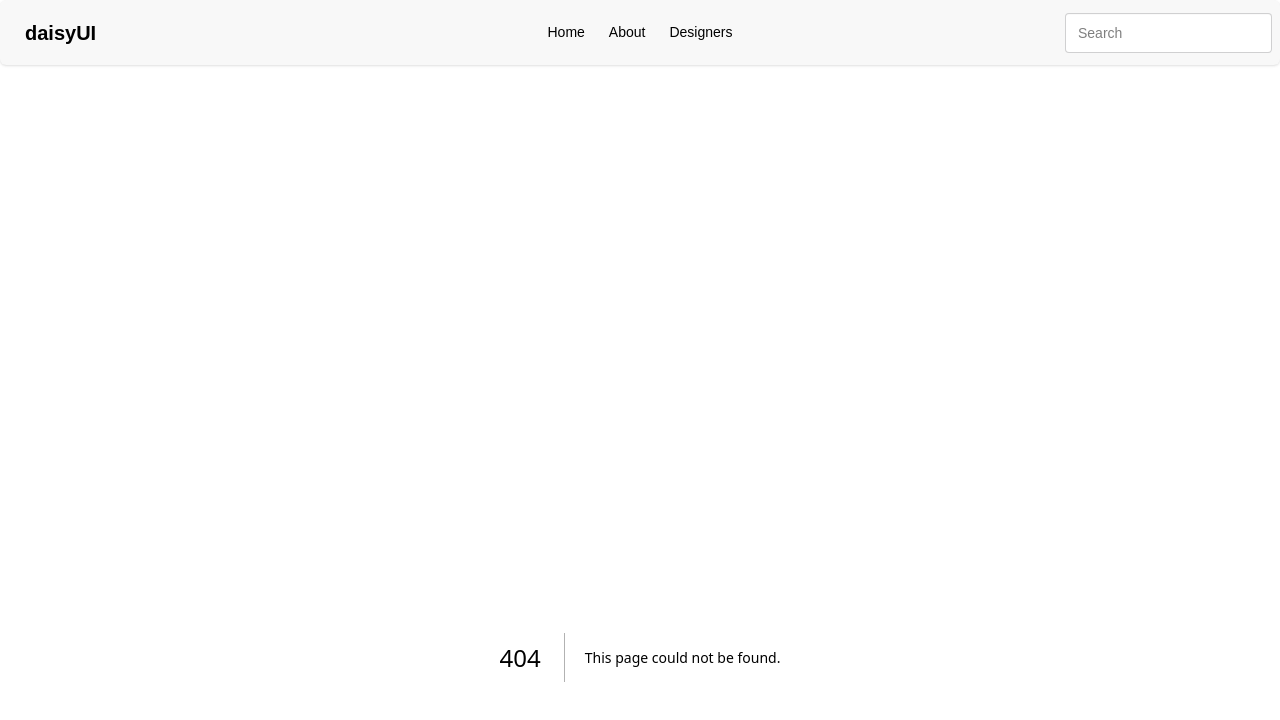
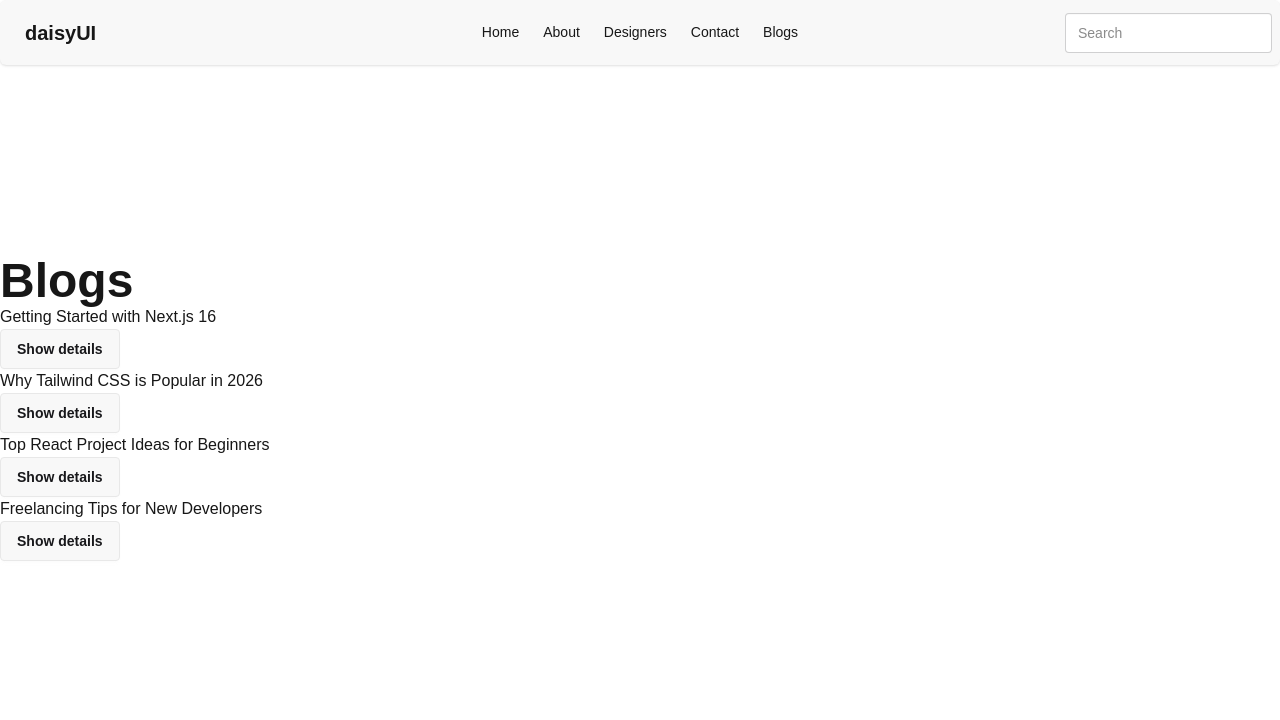
Before and after one commit to Morshedul-developer/next.js-foundation, a Next.js app: page /blogs in a window 1280 px wide. Before the commit this address had no page. Shown: the top 720 px of the page. Built offline with nearby package versions, Linux system fonts and the light colour scheme.

Commit message:
explored nested route

```diff
--- /dev/null
+++ b/src/app/blogs/[blogId]/page.jsx
@@ -0,0 +1,59 @@
+const blogs = [
+  {
+    id: 1,
+    title: "Getting Started with Next.js 16",
+    author: "Nijhum Khandoker",
+    category: "Web Development",
+    image: "/images/blog1.jpg",
+    date: "2026-04-21",
+    readTime: "5 min read",
+    description:
+      "Learn the basics of Next.js 16 including routing, layouts, and server components."
+  },
+  {
+    id: 2,
+    title: "Why Tailwind CSS is Popular in 2026",
+    author: "Nijhum Khandoker",
+    category: "CSS",
+    image: "/images/blog2.jpg",
+    date: "2026-04-18",
+    readTime: "4 min read",
+    description:
+      "Explore why developers love Tailwind CSS for building responsive and modern UI."
+  },
+  {
+    id: 3,
+    title: "Top React Project Ideas for Beginners",
+    author: "Nijhum Khandoker",
+    category: "React",
+    image: "/images/blog3.jpg",
+    date: "2026-04-15",
+    readTime: "6 min read",
+    description:
+      "Build your skills with React project ideas to improve state management and components."
+  },
+  {
+    id: 4,
+    title: "Freelancing Tips for New Developers",
+    author: "Nijhum Khandoker",
+    category: "Career",
+    image: "/images/blog4.jpg",
+    date: "2026-04-10",
+    readTime: "7 min read",
+    description:
+      "Practical tips for developers who want to start freelancing and get clients."
+  }
+];
+
+const BlogDetailPage = async ({params}) => {
+    const {blogId} = await params;
+    const blog = blogs.find(blog => blog.id === parseInt(blogId));
+    console.log(blog);
+    return (
+        <div>
+            <h2 className="text-4xl">Blog Title</h2>
+        </div>
+    );
+};
+
+export default BlogDetailPage;
--- /dev/null
+++ b/src/app/blogs/page.jsx
@@ -0,0 +1,63 @@
+import Link from "next/link";
+
+const BlogsPage = () => {
+    const blogs = [
+  {
+    id: 1,
+    title: "Getting Started with Next.js 16",
+    author: "Nijhum Khandoker",
+    category: "Web Development",
+    image: "/images/blog1.jpg",
+    date: "2026-04-21",
+    readTime: "5 min read",
+    description:
+      "Learn the basics of Next.js 16 including routing, layouts, and server components."
+  },
+  {
+    id: 2,
+    title: "Why Tailwind CSS is Popular in 2026",
+    author: "Nijhum Khandoker",
+    category: "CSS",
+    image: "/images/blog2.jpg",
+    date: "2026-04-18",
+    readTime: "4 min read",
+    description:
+      "Explore why developers love Tailwind CSS for building responsive and modern UI."
+  },
+  {
+    id: 3,
+    title: "Top React Project Ideas for Beginners",
+    author: "Nijhum Khandoker",
+    category: "React",
+    image: "/images/blog3.jpg",
+    date: "2026-04-15",
+    readTime: "6 min read",
+    description:
+      "Build your skills with React project ideas to improve state management and components."
+  },
+  {
+    id: 4,
+    title: "Freelancing Tips for New Developers",
+    author: "Nijhum Khandoker",
+    category: "Career",
+    image: "/images/blog4.jpg",
+    date: "2026-04-10",
+    readTime: "7 min read",
+    description:
+      "Practical tips for developers who want to start freelancing and get clients."
+  }
+];
+    return (
+        <div>
+            <h2 className="text-5xl font-bold">Blogs</h2>
+            {
+                blogs.map(blog => <div key={blog.id}>
+                    <h3>{blog.title}</h3>
+                    <Link className="btn" href={`/blogs/${blog.id}`}>Show details</Link>
+                </div>)
+            }
+        </div>
+    );
+};
+
+export default BlogsPage;
--- /dev/null
+++ b/src/app/contact/page.jsx
@@ -0,0 +1,9 @@
+const ContactPage = () => {
+    return (
+        <div>
+            Contact Page
+        </div>
+    );
+};
+
+export default ContactPage;
--- a/src/components/NavBar.jsx
+++ b/src/components/NavBar.jsx
@@ -11,6 +11,12 @@ const NavBar = () => {
       </li>
       <li>
         <Link href="/about/designers">Designers</Link>
+      </li>
+      <li>
+        <Link href="/contact">Contact</Link>
+      </li>
+      <li>
+        <Link href="/blogs">Blogs</Link>
       </li>
     </>
   );
```
